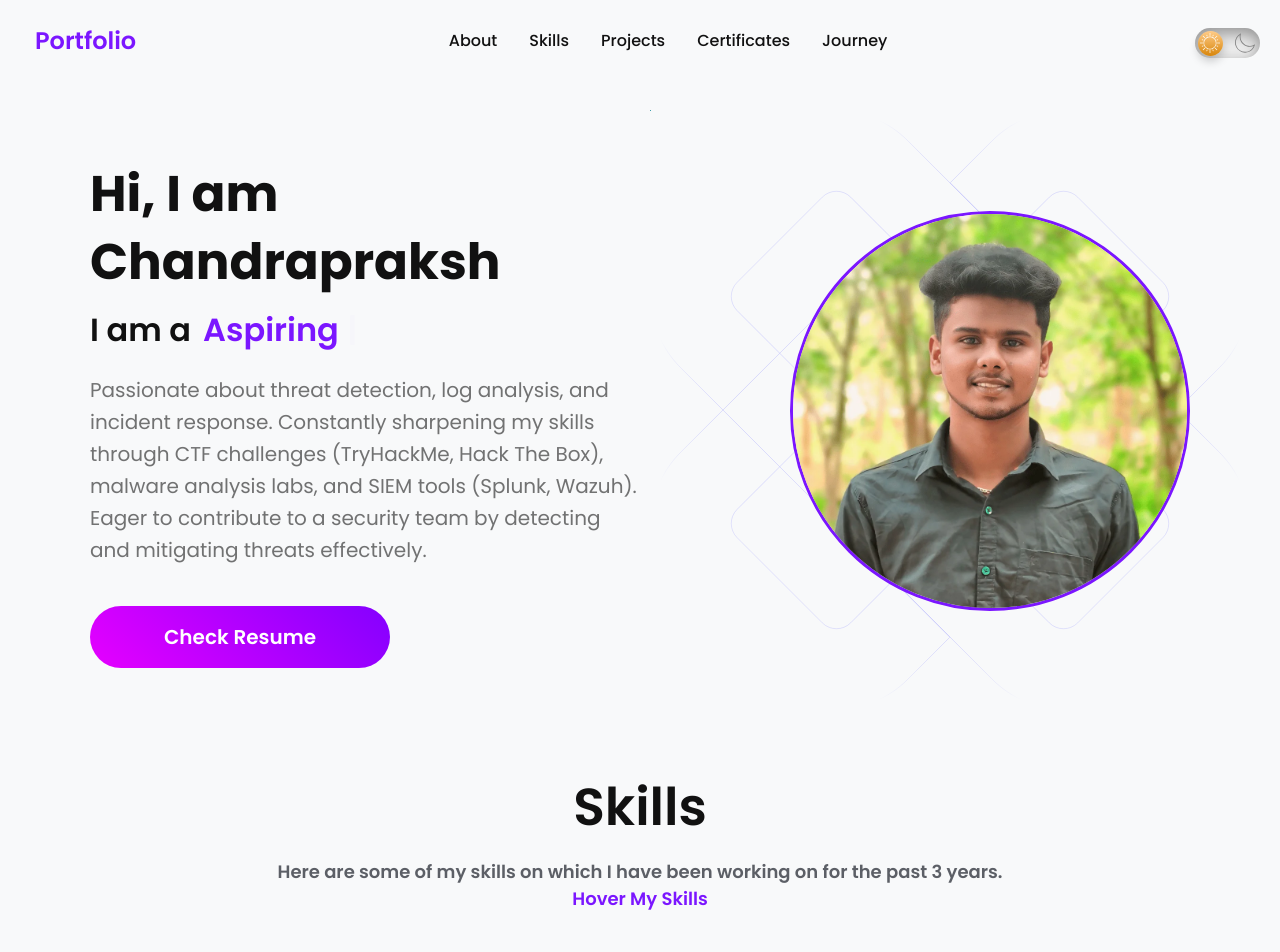
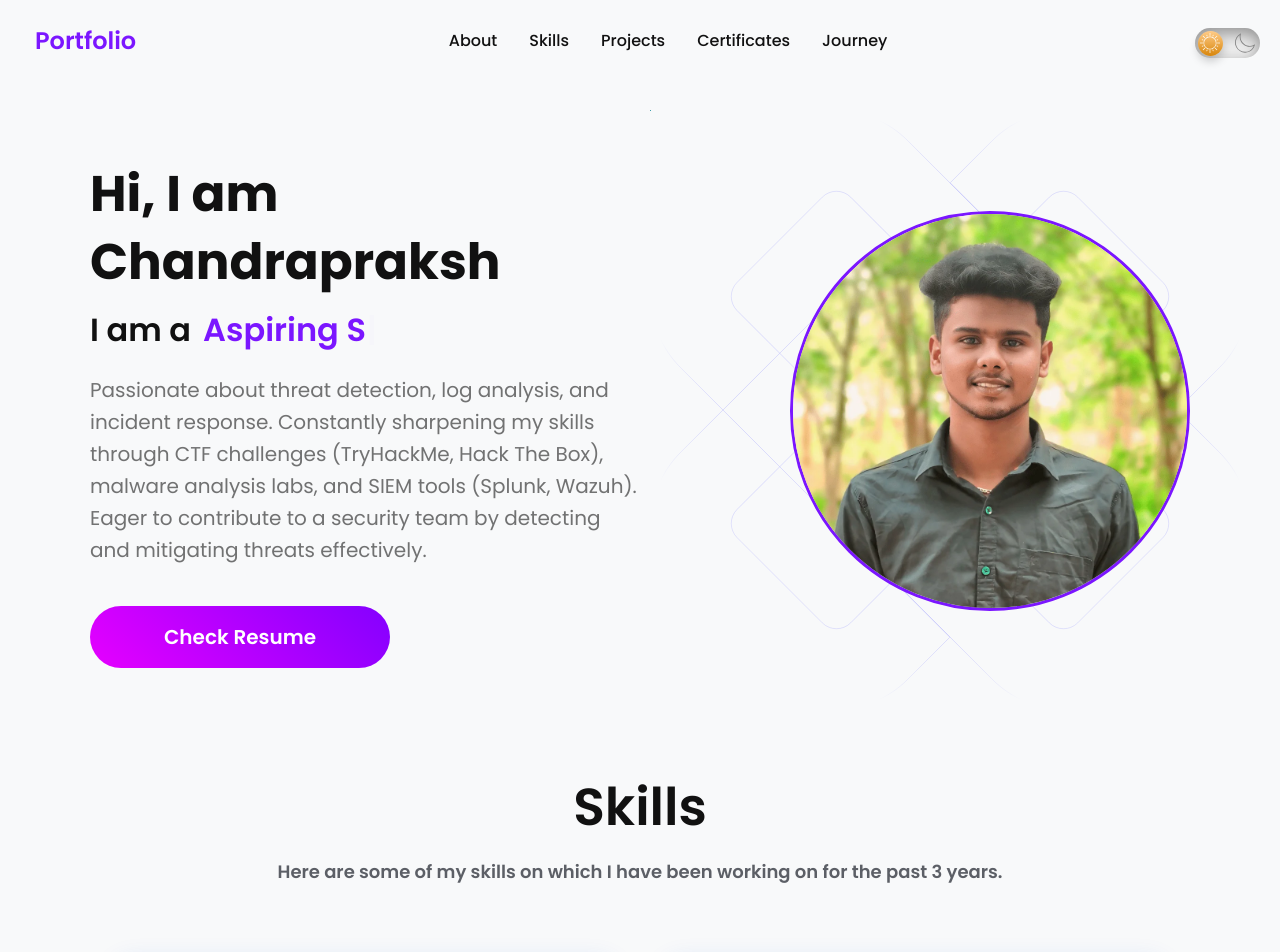
Before and after one commit to chandruthehacker/chandruthehacker.github.io, a React (Create React App) app: page / in a window 1280 px wide. Shown: the top 952 px of the page. Built offline with nearby package versions, Linux system fonts and the light colour scheme.

Commit message:
og image changed

```diff
--- a/public/index.html
+++ b/public/index.html
@@ -9,7 +9,7 @@
     <link rel="icon" href="favicon.png" />
     <meta
       property="og:image"
-      content="https://chandruthehacker.github.io/og-image-cybersecurity.png"
+      content="https://chandruthehacker.github.io/og-image-cybersecurity.jpg"
     />
 
     <title>Chandraprakash | Cybersecurity Portfolio</title>
@@ -43,7 +43,7 @@
     />
     <meta
       property="og:image"
-      content="https://chandruthehacker.github.io/og-image-cybersecurity.png"
+      content="https://chandruthehacker.github.io/og-image-cybersecurity.webp"
     />
 
     <!-- Twitter Card -->
--- a/src/components/sections/Skills.jsx
+++ b/src/components/sections/Skills.jsx
@@ -167,17 +167,13 @@
   -webkit-user-drag: none;
 `;
 
-const Highlight = styled.span`
-  color: ${({ theme }) => theme.primary};
-`;
-
 const Skills = () => {
   return (
     <Container id="Skills">
       <Wrapper>
         <Title>Skills</Title>
         <Desc style={{ marginBottom: "40px" }}>
-          Here are some of my skills on which I have been working on for the past 3 years.<br/><Highlight>Hover My Skills</Highlight>
+          Here are some of my skills on which I have been working on for the past 3 years.
         </Desc>
 
         <SkillsContainer>
```
Also changed, not shown: public/og-image-cybersecurity.jpg (added), public/og-image-cybersecurity.png (deleted).
